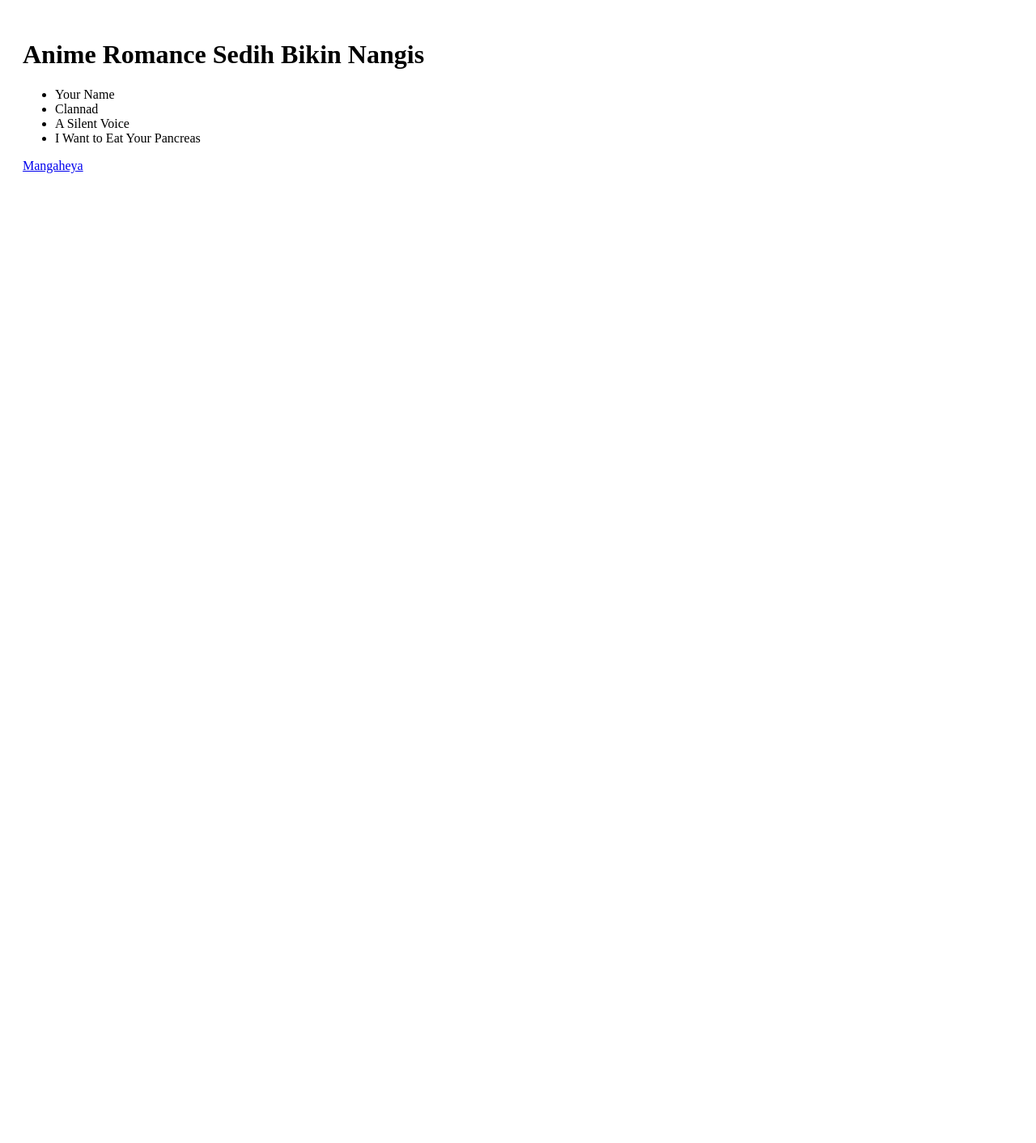
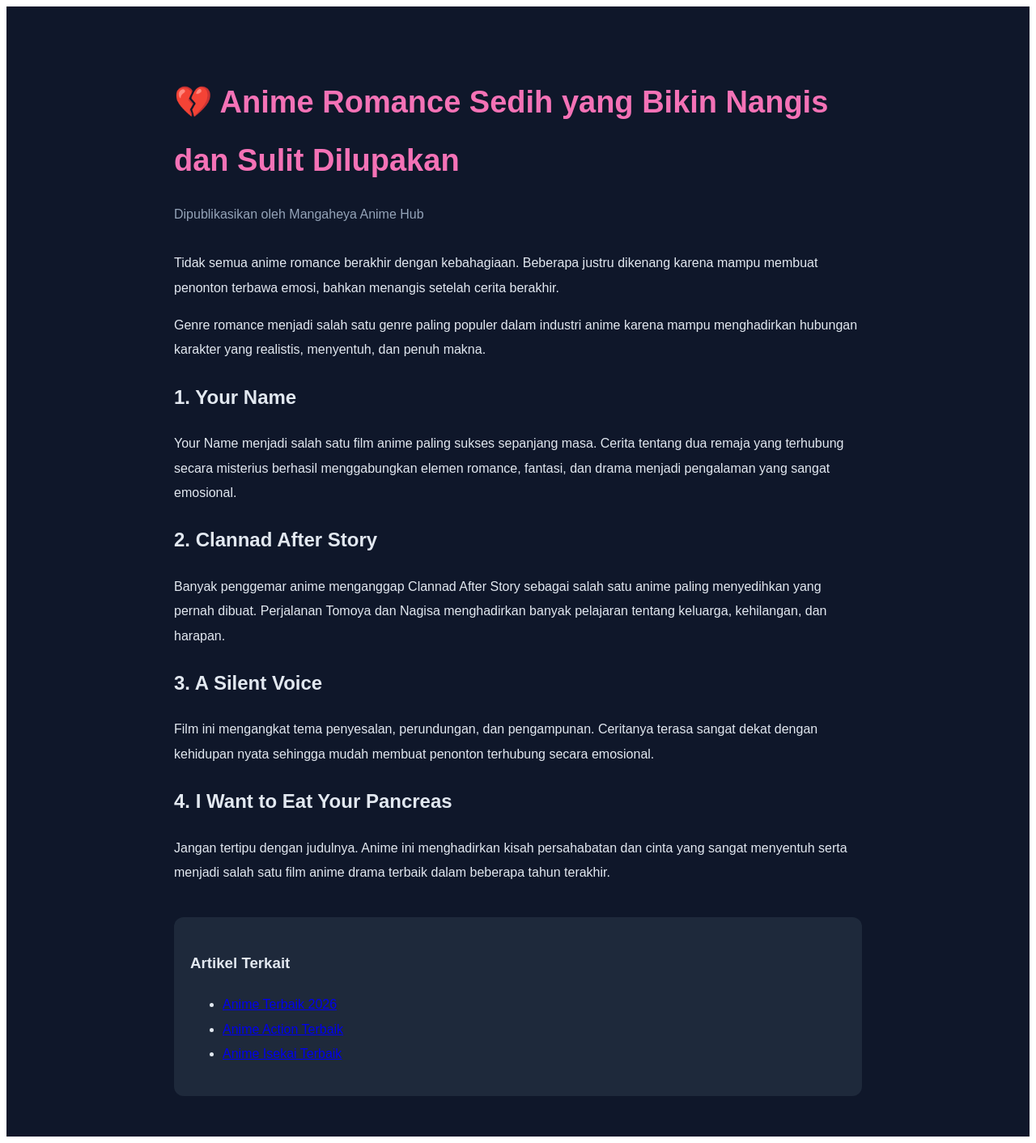
Before and after one commit to halotesting16/mangaheya, a Next.js app: page /anime-romance-sedih in a window 1280 px wide. Shown: the whole page at 81% size. Before the commit the page ends 800 px from the top, so only its background shows below. Built offline with nearby package versions, Linux system fonts and the light colour scheme.

Commit message:
Update anime-romance-sedih.js

```diff
--- a/pages/anime-romance-sedih.js
+++ b/pages/anime-romance-sedih.js
@@ -1,16 +1,119 @@
-export default function Romance() {
+export default function AnimeRomanceSedih() {
   return (
-    <div style={{ padding: 20 }}>
-      <h1>Anime Romance Sedih Bikin Nangis</h1>
+    <div style={styles.page}>
+      <article style={styles.article}>
+        <h1 style={styles.title}>
+          💔 Anime Romance Sedih yang Bikin Nangis dan Sulit Dilupakan
+        </h1>
 
-      <ul>
-        <li>Your Name</li>
-        <li>Clannad</li>
-        <li>A Silent Voice</li>
-        <li>I Want to Eat Your Pancreas</li>
-      </ul>
+        <p style={styles.meta}>
+          Dipublikasikan oleh Mangaheya Anime Hub
+        </p>
 
-      <a href="https://mangaheya.net">Mangaheya</a>
+        <p>
+          Tidak semua anime romance berakhir dengan kebahagiaan. Beberapa
+          justru dikenang karena mampu membuat penonton terbawa emosi,
+          bahkan menangis setelah cerita berakhir.
+        </p>
+
+        <p>
+          Genre romance menjadi salah satu genre paling populer dalam
+          industri anime karena mampu menghadirkan hubungan karakter yang
+          realistis, menyentuh, dan penuh makna.
+        </p>
+
+        <h2>1. Your Name</h2>
+
+        <p>
+          Your Name menjadi salah satu film anime paling sukses sepanjang
+          masa. Cerita tentang dua remaja yang terhubung secara misterius
+          berhasil menggabungkan elemen romance, fantasi, dan drama
+          menjadi pengalaman yang sangat emosional.
+        </p>
+
+        <h2>2. Clannad After Story</h2>
+
+        <p>
+          Banyak penggemar anime menganggap Clannad After Story sebagai
+          salah satu anime paling menyedihkan yang pernah dibuat.
+          Perjalanan Tomoya dan Nagisa menghadirkan banyak pelajaran
+          tentang keluarga, kehilangan, dan harapan.
+        </p>
+
+        <h2>3. A Silent Voice</h2>
+
+        <p>
+          Film ini mengangkat tema penyesalan, perundungan, dan
+          pengampunan. Ceritanya terasa sangat dekat dengan kehidupan
+          nyata sehingga mudah membuat penonton terhubung secara emosional.
+        </p>
+
+        <h2>4. I Want to Eat Your Pancreas</h2>
+
+        <p>
+          Jangan tertipu dengan judulnya. Anime ini menghadirkan kisah
+          persahabatan dan cinta yang sangat menyentuh serta menjadi salah
+          satu film anime drama terbaik dalam beberapa tahun terakhir.
+        </p>
+
+        <div style={styles.box}>
+          <h3>Artikel Terkait</h3>
+
+          <ul>
+            <li>
+              <a href="/anime-terbaik-2026">
+                Anime Terbaik 2026
+              </a>
+            </li>
+
+            <li>
+              <a href="/anime-action-terbaik">
+                Anime Action Terbaik
+              </a>
+            </li>
+
+            <li>
+              <a href="/anime-isekai-terbaik">
+                Anime Isekai Terbaik
+              </a>
+            </li>
+          </ul>
+        </div>
+      </article>
     </div>
   );
 }
+
+const styles = {
+  page: {
+    background: "#0f172a",
+    minHeight: "100vh",
+    color: "#e2e8f0",
+    padding: "50px 20px",
+    fontFamily: "Arial, sans-serif"
+  },
+
+  article: {
+    maxWidth: "850px",
+    margin: "0 auto",
+    lineHeight: "1.9"
+  },
+
+  title: {
+    color: "#f472b6",
+    fontSize: "38px",
+    marginBottom: "10px"
+  },
+
+  meta: {
+    color: "#94a3b8",
+    marginBottom: "30px"
+  },
+
+  box: {
+    marginTop: "40px",
+    background: "#1e293b",
+    padding: "20px",
+    borderRadius: "12px"
+  }
+};
```
